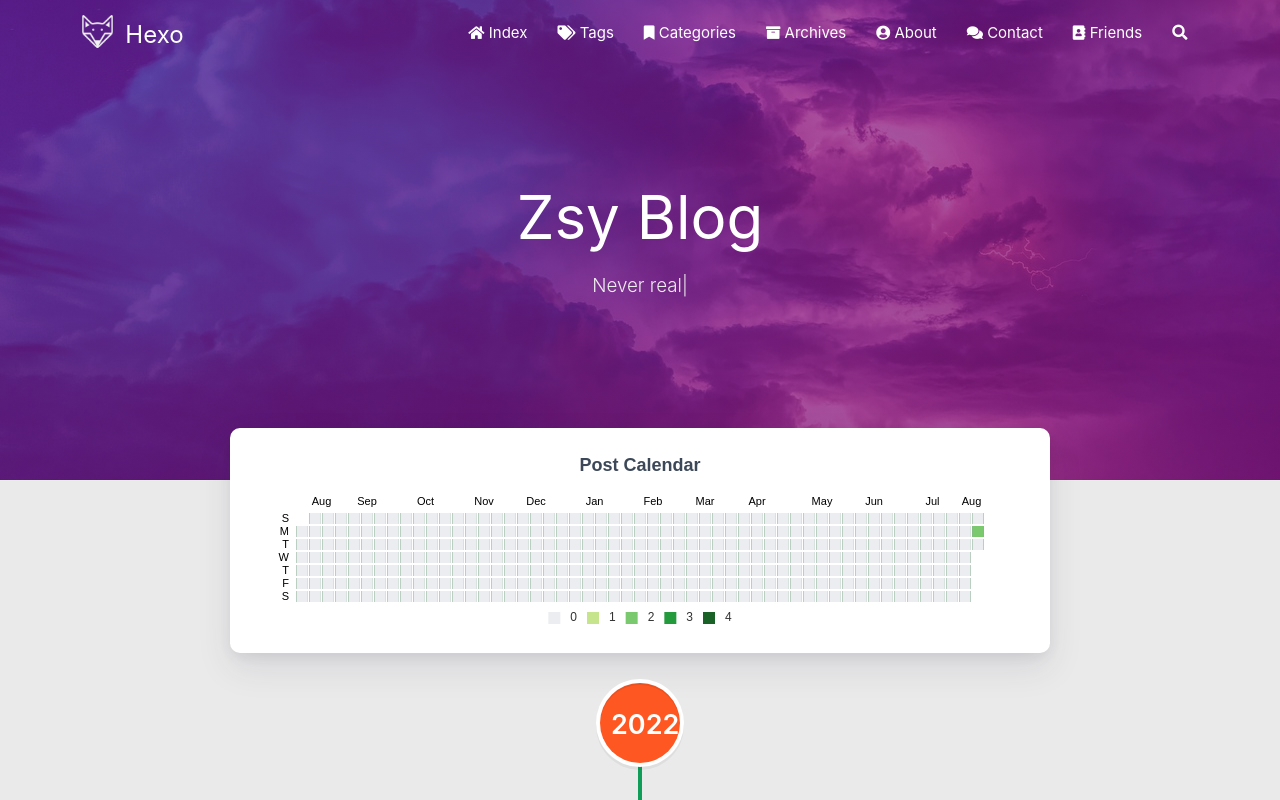
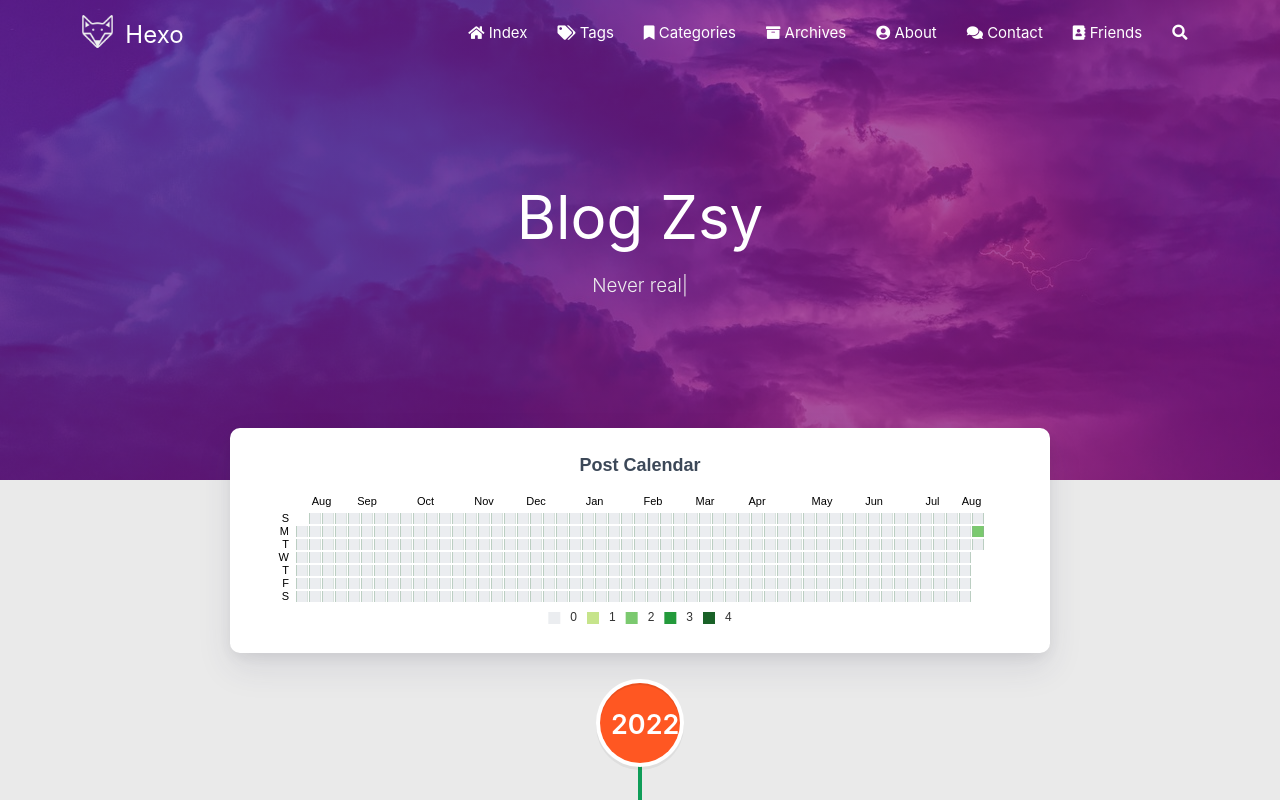
Before and after one commit to zsyhahaha/zsyhahaha.github.io, a plain HTML site: page archives/2022/08/index.html in a window 1280 px wide. Shown: the top 800 px of the page. Drawn offline with nearby package versions, Linux system fonts and the light colour scheme; some packages are replaced by stand-ins of ours; no server answers; a script that the page names is missing.

Commit message:
Site updated: 2022-08-09 15:46:32

```diff
--- a/archives/2022/08/index.html
+++ b/archives/2022/08/index.html
@@ -313,7 +313,7 @@
         <div class="brand">
             <div class="title center-align">
 
-                Zsy Blog
+                Blog Zsy
 
             </div>
 
```
Also changed, not shown: archives/2022/index.html (+1 -1 lines), archives/index.html (+1 -1 lines), index.html (+1 -1 lines).
